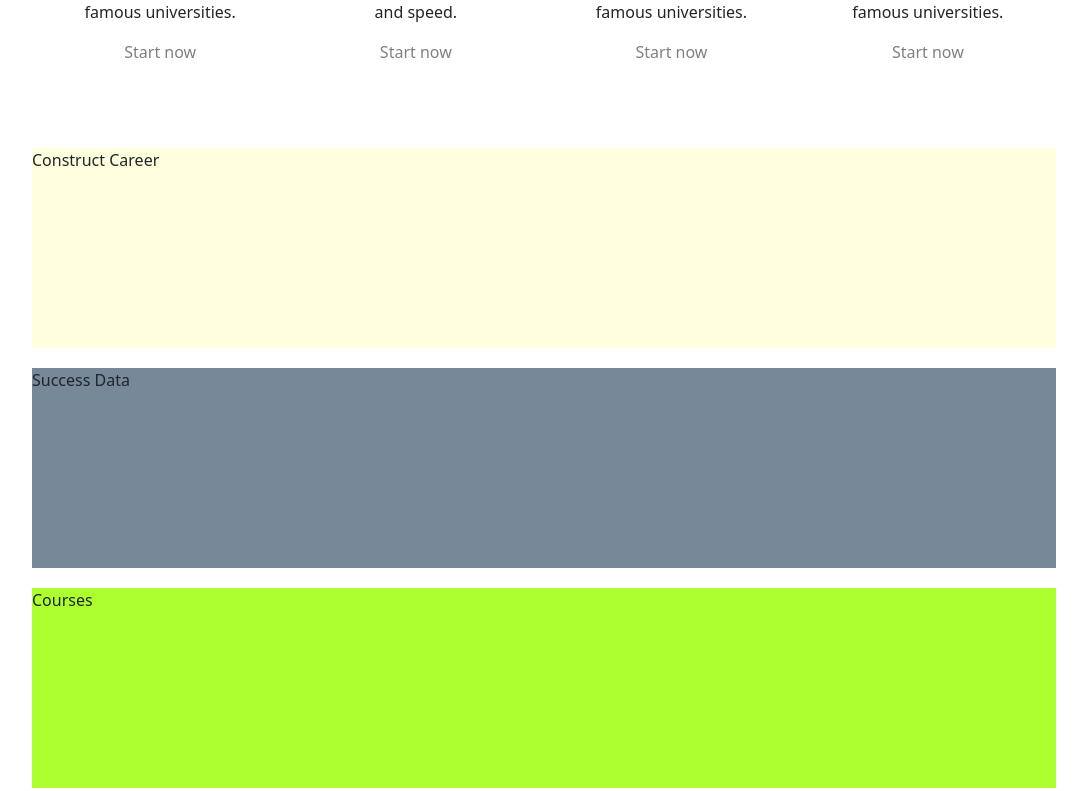
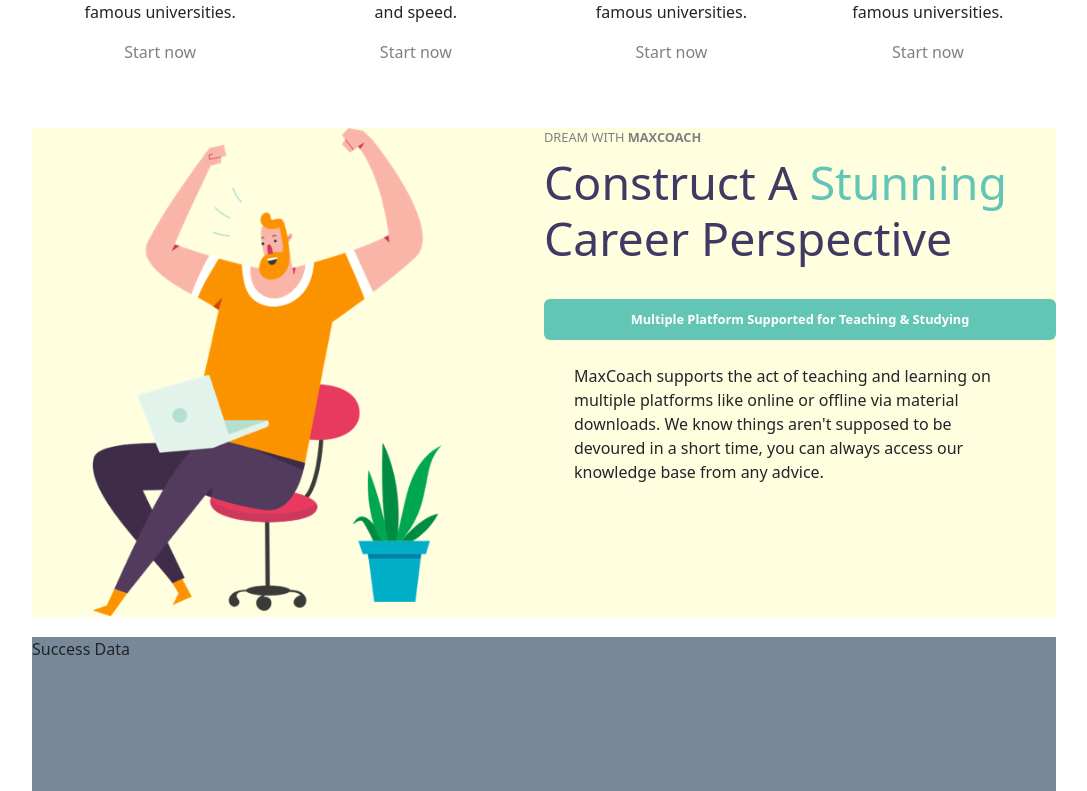
Before and after one commit to mirkosorrentino/proj-html-vuejs, a Vue app: page / in a window 1280 px wide. Shown: the part 1029-1820 px from the top of the page, without its empty margins (96-1183 px from the left). Built offline with nearby package versions, Linux system fonts and the light colour scheme.

Commit message:
Add: dynamic header with props, modified folder organization

```diff
--- a/src/components/AppHeader.vue
+++ b/src/components/AppHeader.vue
@@ -1,40 +1,19 @@
 <script>
-import AppJumbotron from "./AppJumbotron.vue"
+import AppJumbotron from "./headerComponents/AppJumbotron.vue";
+import HeaderNavBar from "./headerComponents/HeaderNavBar.vue";
+
+import { store } from "../store"
 
 export default {
     name: "AppHeader",
     components: {
-        AppJumbotron
+        AppJumbotron,
+        HeaderNavBar
     },
 
     data(){
         return{
-            navList: [
-                {
-                    nameList: "Home",
-                    url: "#"
-                },
-                {
-                    nameList: "Pages",
-                    url: "#"
-                },
-                {
-                    nameList: "Courses",
-                    url: "#"
-                },
-                {
-                    nameList: "Features",
-                    url: "#"
-                },
-                {
-                    nameList: "Blog",
-                    url: "#"
-                },
-                {
-                    nameList: "Shop",
-                    url: "#"
-                },
-            ]
+            store
         }
     }
 }
@@ -47,14 +26,9 @@
                 <div class="ms_logo">
                     <img src="../assets/images/dark-logo.png" alt="">
                 </div>
-
                 <nav class="navbar navbar-expand-lg bg-body-tertiary">
                     <ul class="navbar-nav me-auto mb-2 mb-lg-0">
-                        <li class="nav-item" v-for="name in navList">
-                            <a class="dropdown-toggle" href="#">
-                                {{ name.nameList }}
-                            </a>
-                        </li>
+                        <HeaderNavBar :navList ="navList" v-for="navList in store.navList"/>
                     </ul>
                     <div class="input-group flex-nowrap">
                         <input type="text" class="form-control" placeholder="Search..." aria-label="Search" aria-describedby="addon-wrapping">
--- a/src/components/AppJumbotron.vue
+++ b/src/components/headerComponents/AppJumbotron.vue
@@ -19,7 +19,7 @@
                     <button type="button" class="btn ms_btn">Download free E-book</button>
                 </div>
                 <div class="ms_jumboimage col-7">
-                    <img src="../assets/images/home-5-hero-image.png" alt="">
+                    <img src="../../assets/images/home-5-hero-image.png" alt="">
                 </div>
             </div>
         </div>
@@ -27,8 +27,8 @@
 </template>
 
 <style scoped lang="scss">
-@use "../styles/partials/mixins.scss" as *;
-@use "../styles/partials/variables.scss" as *;
+@use "../../styles/partials/mixins.scss" as *;
+@use "../../styles/partials/variables.scss" as *;
 
 .ms_jumbotron {
     width: 100%;
@@ -39,10 +39,5 @@
         width: 80%;
         padding-left: 5rem;
     }
-
-    .ms_btn {
-        font-size: .8rem;
-        padding: 10px 20px
-    }
 }
 </style>
--- /dev/null
+++ b/src/components/headerComponents/HeaderNavBar.vue
@@ -0,0 +1,30 @@
+<script>
+import { objectToString } from '@vue/shared';
+
+export default {
+    name: "HeaderNavBar",
+    props: {
+        navList: Object
+    },
+
+    data(){
+        return{
+
+        }
+    }
+}
+</script>
+
+<template>
+    <li class="nav-item">
+        <a class="dropdown-toggle" href="#">
+            {{ navList.nameList }}
+        </a>
+    </li>
+</template>
+
+<style scoped lang="scss">
+@use "../../styles/partials/mixins.scss" as *;
+@use "../../styles/partials/variables.scss" as *;
+
+</style>
--- a/src/components/main/ConstructCareer.vue
+++ b/src/components/main/ConstructCareer.vue
@@ -10,8 +10,18 @@
 </script>
 
 <template>
-    <div class="ms_construct-career ms_container">
-        Construct Career
+    <div class="ms_construct-career ms_container d-flex">
+        <div class="col-6">
+            <img src="../../assets/images/about-us-03-image-01.png" alt="">
+        </div>
+        <div class="col-6">
+            <div class="ms_subtitle pb-2">Dream with <span class="ms_bolder-subtitle">Maxcoach</span></div>
+            <h2 class="pb-4">Construct A <span class="ms_green-title">Stunning</span> Career Perspective</h2>
+            <div class="d-grid gap-2">
+                <button class="btn ms_btn" type="button">Multiple Platform Supported for Teaching & Studying</button>
+            </div>
+            <div class="ms_construct-career-paragraph pt-4">MaxCoach supports the act of teaching and learning on multiple platforms like online or offline via material downloads. We know things aren't supposed to be devoured in a short time, you can always access our knowledge base from any advice.</div>
+        </div>
     </div>
 </template>
 
@@ -21,8 +31,22 @@
 
 .ms_construct-career {
     // debug
-    height: 200px;
     background-color: lightyellow;
-    margin-top: 20px;
+
+    h2 {
+        font-size: 2.9rem;
+    }
+    img {
+        width: 80%;
+        padding-left: 60px;
+    }
+    .ms_bolder-subtitle {
+        font-weight: 600;
+    }
+}
+.ms_construct-career-paragraph {
+    padding: 0 30px;
+    font-weight: 200;
+    padding-top: .6rem;
 }
 </style>
--- a/src/store.js
+++ b/src/store.js
@@ -0,0 +1,30 @@
+import { reactive } from "vue";
+
+export const store = reactive({
+    navList: [
+        {
+            nameList: "Home",
+            url: "#"
+        },
+        {
+            nameList: "Pages",
+            url: "#"
+        },
+        {
+            nameList: "Courses",
+            url: "#"
+        },
+        {
+            nameList: "Features",
+            url: "#"
+        },
+        {
+            nameList: "Blog",
+            url: "#"
+        },
+        {
+            nameList: "Shop",
+            url: "#"
+        },
+    ]
+})
--- a/src/styles/generals.scss
+++ b/src/styles/generals.scss
@@ -48,3 +48,8 @@
     color: white;
     font-weight: 600;
 }
+
+.ms_btn {
+    font-size: .8rem;
+    padding: 10px 20px;
+}
```
